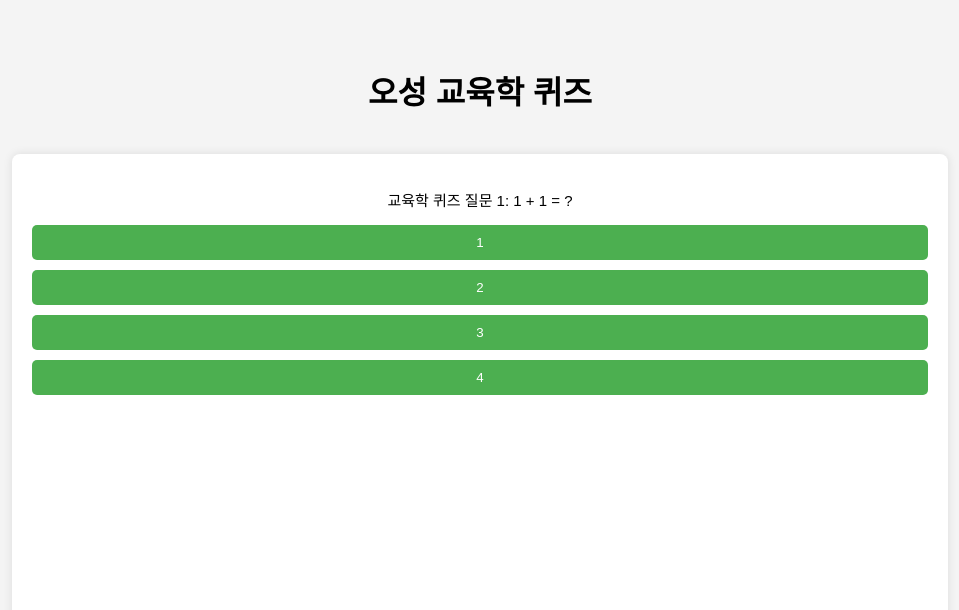
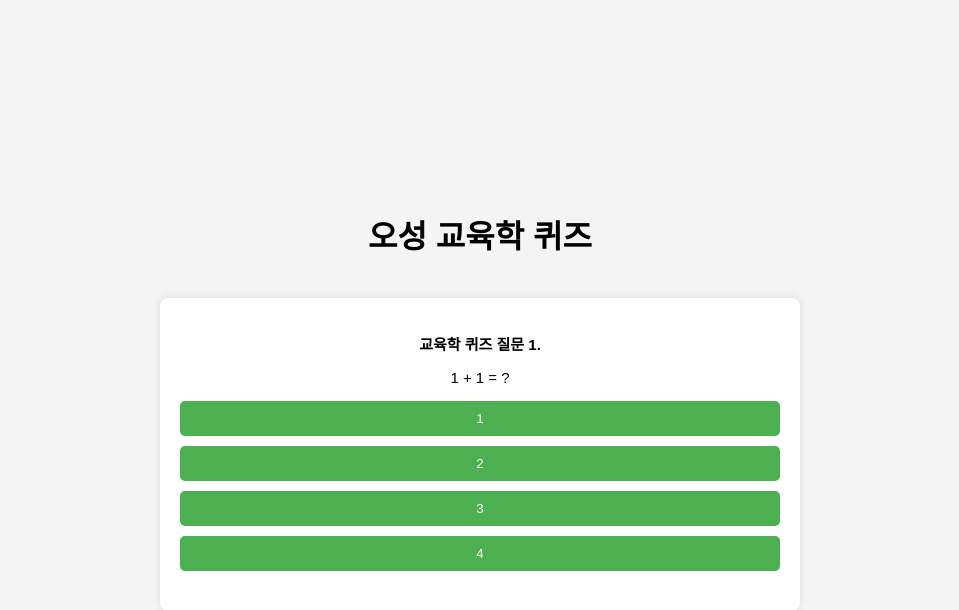
Before and after one commit to Yusanggyu/yusanggyu.github.io, a plain HTML site: page index.html in a window 1280 px wide. Both pictures are taken after a click on the button "시작하기". Shown: the whole page, without its empty margins (160-1119 px from the left). Drawn offline with Linux system fonts and the light colour scheme.

Commit message:
디자인 변경, 줄바꿈 (컨테이너로)

```diff
--- a/index.html
+++ b/index.html
@@ -11,9 +11,10 @@
         <h1>오성 교육학 퀴즈</h1>
     </div>
     <div class="quiz-container disabled">
-        <div id="quiz-description" class="quiz-description">이 퀴즈는 교육학 관련된 질문들로 구성되어 있습니다.<br> 시작하기 버튼을 클릭하여 퀴즈를 시작하세요!<br>(정오 확인표에서 더블클릭시 다음문제로)</div>
+        <div id="quiz-description" class="quiz-description">이 퀴즈는 교육학 관련된 질문들로 구성되어 있습니다.<br> 시작하기 버튼을 클릭하여 퀴즈를 시작하세요!</div>
         <button id="start-btn" class="start-btn">시작하기</button>
         <div id="quiz" class="quiz" style="display: none;">
+            <p id="question_index">질문 문항이 여기에 표시됩니다.</p>
             <p id="question">질문이 여기에 표시됩니다.</p>
             <div id="options" class="options"></div>
         </div>
--- a/quiz.js
+++ b/quiz.js
@@ -1,6 +1,7 @@
 const quizData = [
     {
-        question: "교육학 퀴즈 질문 1: \n 1 + 1 = ?",
+        question_index: "교육학 퀴즈 질문 1.",
+        question: "1 + 1 = ?",
         options: [
             "1",
             "2",
@@ -10,7 +11,8 @@ const quizData = [
         correctAnswer: "2"
     },
     {
-        question: "교육학 퀴즈 질문 2: \n 2 x 2 = ?",
+        question_index: "교육학 퀴즈 질문 2.",
+        question: "2 x 2 = ?",
         options: [
             "1",
             "2",
@@ -20,7 +22,8 @@ const quizData = [
         correctAnswer: "4"
     },
     {
-        question: "교육학 퀴즈 질문 3: \n 10 / 2 = ?",
+        question_index: "교육학 퀴즈 질문 3.",
+        question: "10 / 2 = ?",
         options: [
             "2",
             "3",
@@ -74,7 +77,9 @@ retryButton.addEventListener("click", function() {
 });
 
 function loadQuestion() {
+    document.getElementById("question_index").style.display = "block";
     const currentQuizData = quizData[currentQuestion];
+    document.getElementById("question_index").textContent = currentQuizData.question_index; // 이 부분 추가
     questionElement.textContent = currentQuizData.question;
 
     optionsContainer.innerHTML = "";
@@ -91,7 +96,9 @@ function loadQuestion() {
     });
 }
 
+
 function checkAnswer(selectedOption, optionIndex) {
+    document.getElementById("question_index").style.display = "none"; // 이 부분 추가하여 문제 번호 숨김
     const currentQuizData = quizData[currentQuestion];
     const selectedAnswer = selectedOption.textContent;
 
@@ -138,6 +145,7 @@ function showAnswerResult(message, color) {
 
 
 function showResult() {
+    document.getElementById("question_index").style.display = "none"; // 이 부분 추가하여 문제 번호 숨김
     questionElement.style.display = "none";
     optionsContainer.style.display = "none";
     const roundedScore = Math.round((score / quizData.length) * 100);
--- a/style.css
+++ b/style.css
@@ -20,10 +20,14 @@ body {
     border-radius: 8px;
     box-shadow: 0 0 10px rgba(0, 0, 0, 0.1);
     padding: 20px;
-    width: 70%;
-    height: 70%;
+    width: 90%; /* 너비를 90%로 변경 */
+    max-width: 600px; /* 최대 너비를 600px로 제한 */
+    margin: 0 auto; /* 가운데 정렬 */
     text-align: center;
+    margin-left: 20px; /* 좌측 마진 */
+    margin-right: 20px; /* 우측 마진 */
 }
+
 
 .quiz-description {
     margin-bottom: 20px;
@@ -117,3 +121,7 @@ body {
 .show-result-btn:hover {
     background-color: #800080; /* 마우스 호버시 색상 변경 */
 }
+
+#question_index {
+    font-weight: bold;
+}
```
